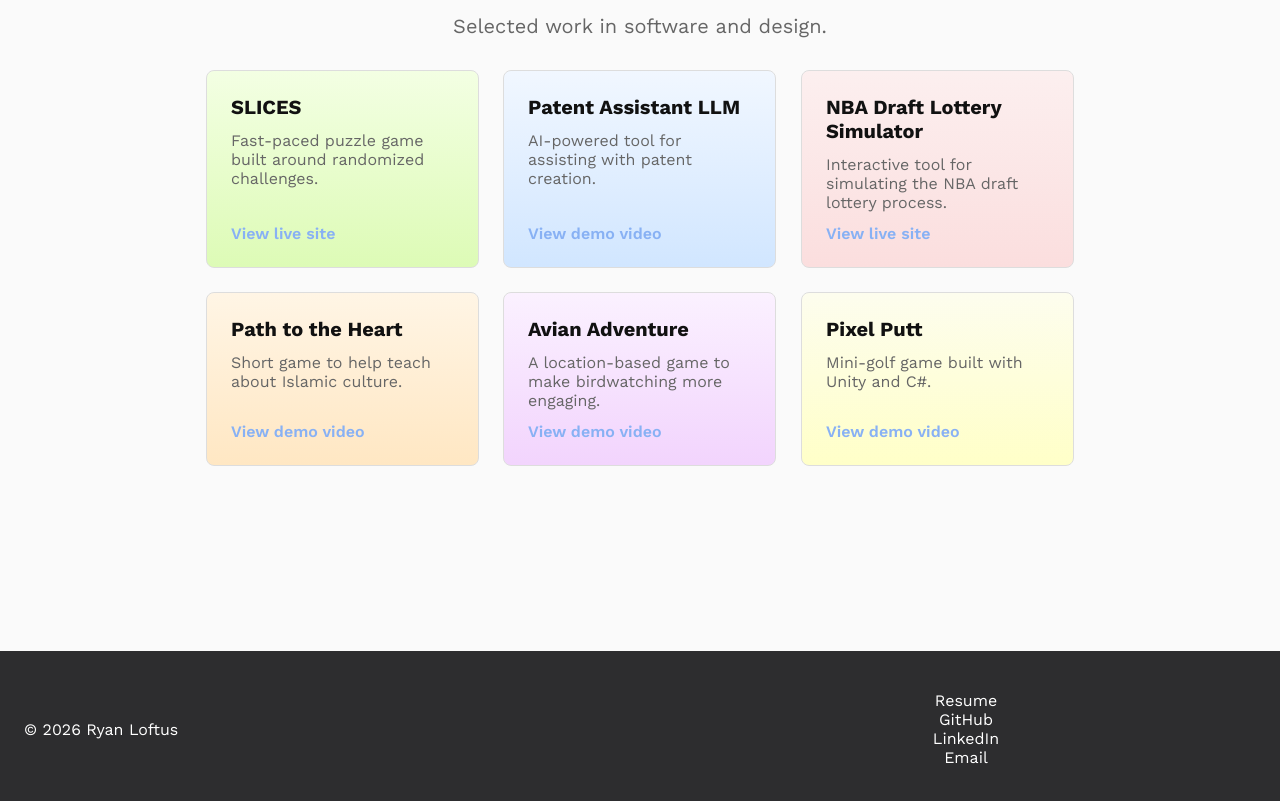
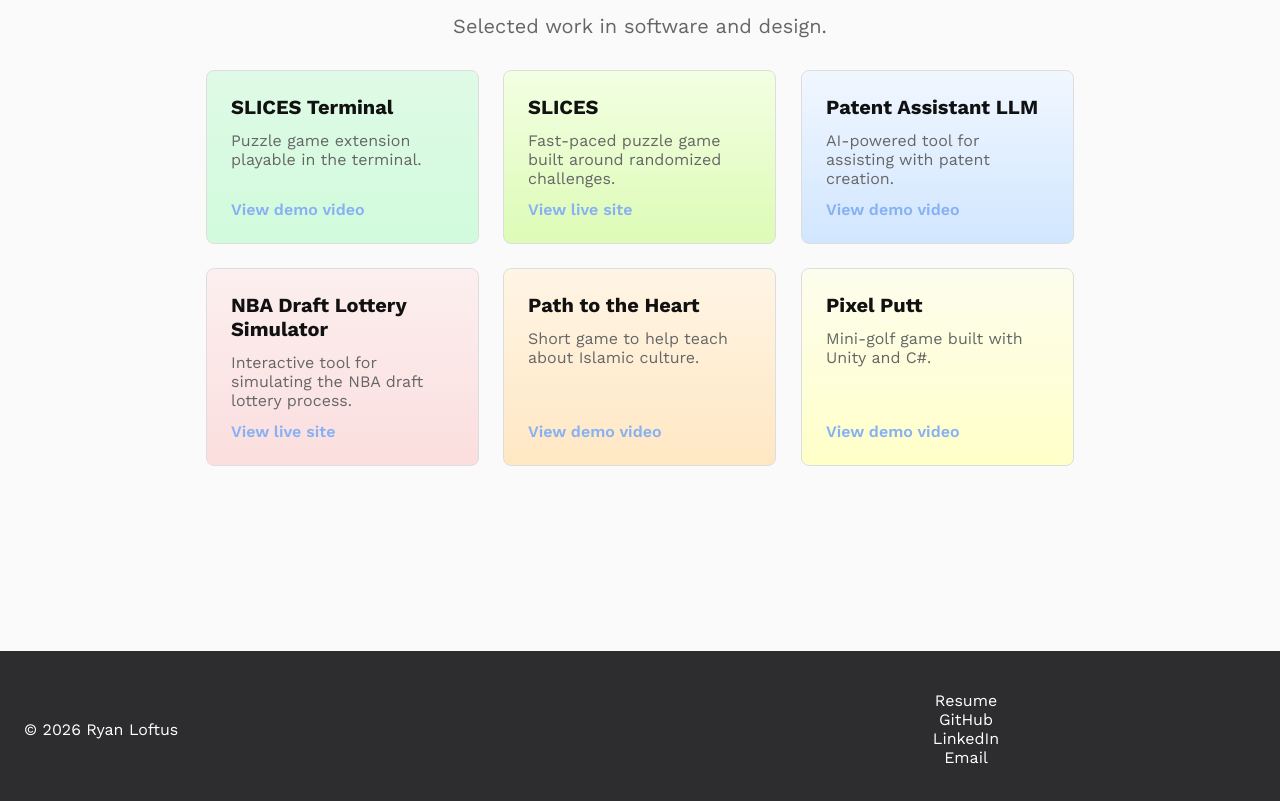
Before and after one commit to rtloftus/loftus-portfolio, an Astro site: page /projects in a window 1280 px wide. Shown: the part 149-950 px from the top of the page. Built offline with nearby package versions, Linux system fonts and the light colour scheme; Astro itself is replaced by a stand-in of ours.

Commit message:
add slices terminal

```diff
--- a/src/pages/projects.astro
+++ b/src/pages/projects.astro
@@ -6,7 +6,14 @@
   <h1 class="title">Projects</h1>
   <p class="subtitle">Selected work in software and design.</p>
 
+
   <section class="projects-grid">
+  <article class="project-card terminal">
+      <h2>SLICES Terminal</h2>
+      <p>Puzzle game extension playable in the terminal.</p>
+      <a href="/slices-terminal.mp4">View demo video</a>
+    </article>
+
     <article class="project-card slices">
       <h2>SLICES</h2>
       <p>Fast-paced puzzle game built around randomized challenges.</p>
@@ -37,11 +44,11 @@
       <a href="/ptth-demo.mp4">View demo video</a>
     </article>
 
-    <article class="project-card avian">
+    <!-- <article class="project-card avian">
       <h2>Avian Adventure</h2>
       <p>A location-based game to make birdwatching more engaging.</p>
       <a href="/avian-adventure-demo.mp4">View demo video</a>
-    </article>
+    </article> -->
 
     <article class="project-card pixelputt">
       <h2>Pixel Putt</h2>
--- a/src/styles/global.css
+++ b/src/styles/global.css
@@ -415,6 +415,10 @@
     background-image: linear-gradient(to bottom, rgb(253, 253, 238), rgb(255, 255, 200));
 }
 
+.project-card.terminal {
+    background-image: linear-gradient(to bottom, rgb(223, 250, 230), rgb(209, 251, 220));
+}
+
 .footer-col a {
     font-size: 1rem;
     color:white;
```
Also changed, not shown: 1 other file.
